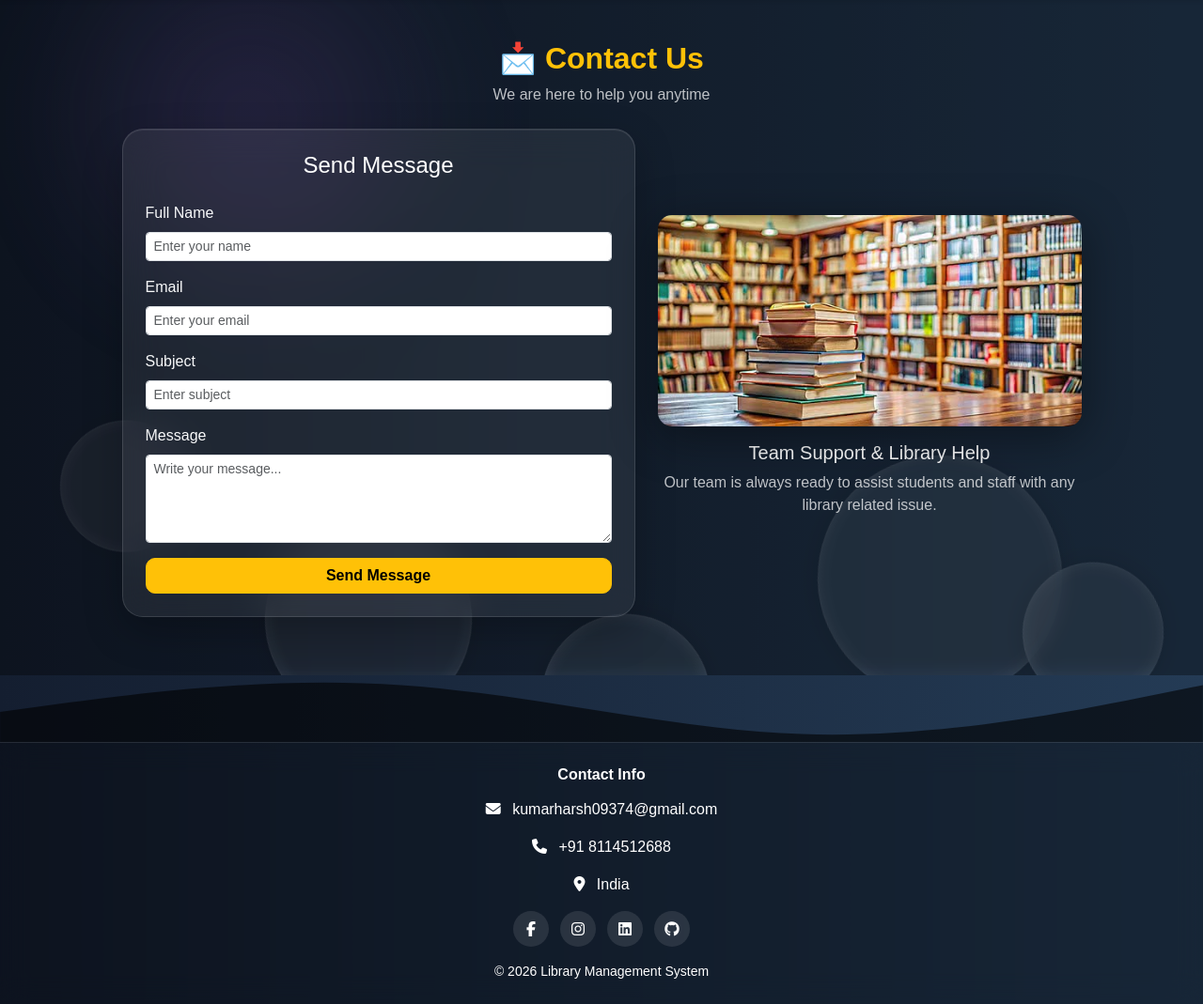
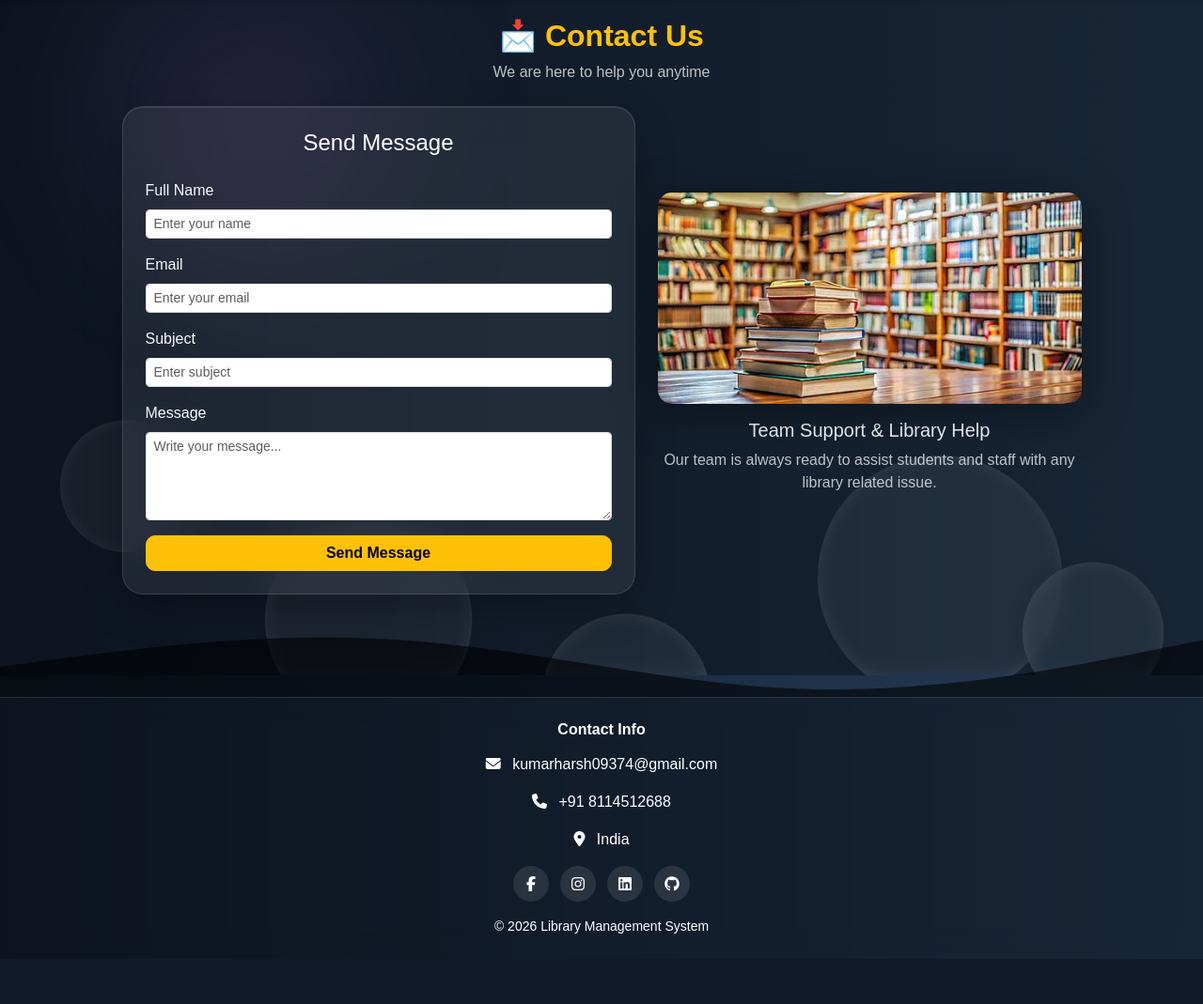
Before and after one commit to Harsh-kumar-coder/library-management-system, a Django app: page /books/contact/ in a window 1280 px wide. Shown: the part 81-1150 px from the top of the page at 94% size. After the commit the page ends 1102 px from the top, so only its background shows below. Run offline with Django 5.2, Linux system fonts and the light colour scheme.

Commit message:
Update project

```diff
--- a/templates/contact.html
+++ b/templates/contact.html
@@ -9,7 +9,7 @@ Contact Us
 
 {% include 'includes/public_navbar.html' %}
 
-<div class="container py-4">
+<div class="container">
 
     <!-- HEADER -->
     <div class="text-center mb-4">
```
Also changed, not shown: db.sqlite3.
